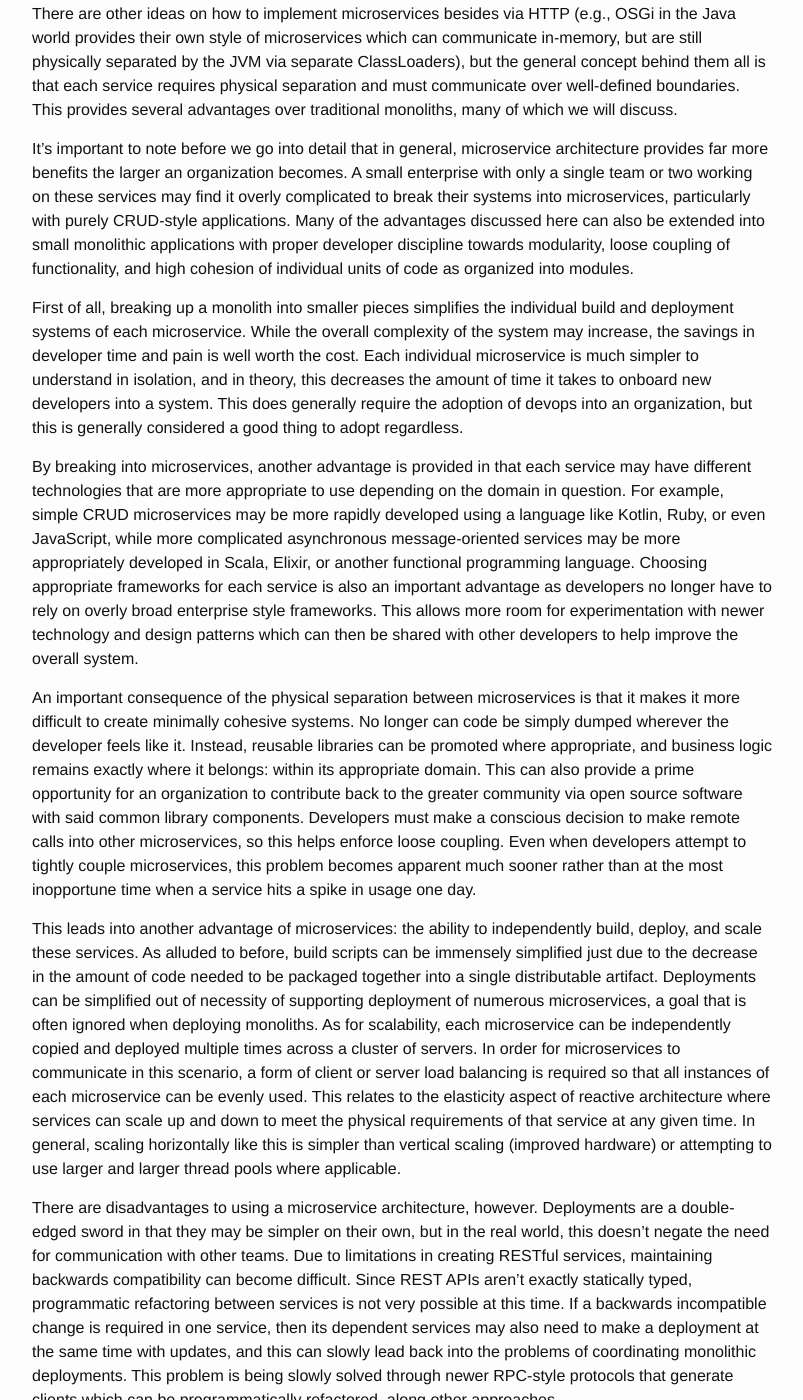
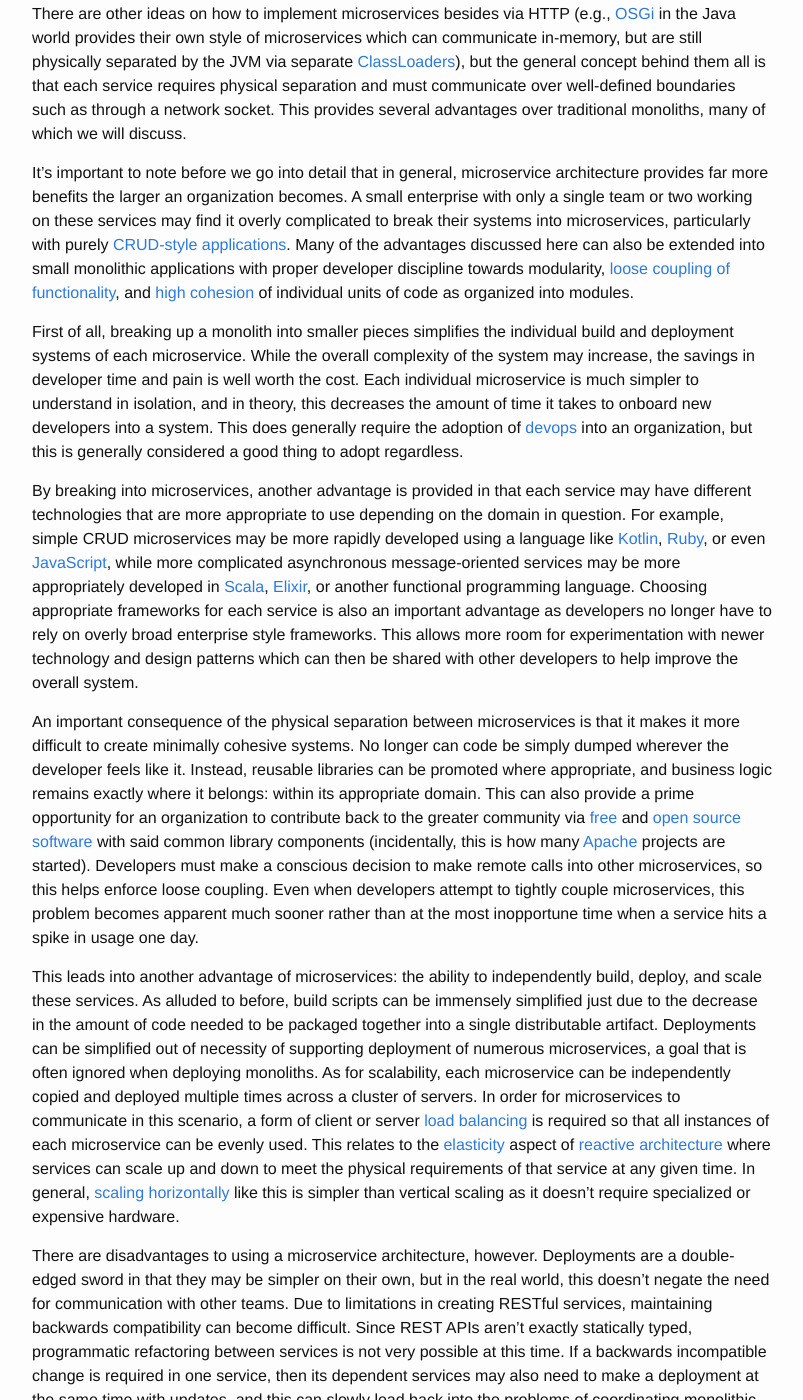
Before and after one commit to jvz/musigma.blog, a Jekyll site: the page built from _posts/2017-04-20-microservices.md, in a window 1280 px wide and 1400 px high, scrolled down 756 px. Shown: the whole window, without its empty margins (238-1041 px from the left). Built offline with Jekyll 4.4.1, drawn with Linux system fonts in a browser that asks for light colours; some of the changed text lies outside the part shown.

Commit message:
Add links and minor revisions

```diff
--- a/_posts/2017-04-20-microservices.md
+++ b/_posts/2017-04-20-microservices.md
@@ -8,48 +8,50 @@ In previous posts, we've gone over some newer frameworks and libraries for
 developing reactive microservices. Today, we'll take a step back and look at why
 developers should even consider using microservices in their projects.
 Microservices are a general category of software architecture that are loosely
-inspired by service oriented architecture (SOA) common to previous protocols
-such as SOAP, but with a focus on physical separation between services. While
-the general idea behind SOA that code should be organized and structured into
-loosely coupled services was sound, each around a particular domain or category
-of business logic, the execution left something to be desired.  Common
-implementations of SOA relied on monolithic deployments, overly complicated
-protocols that were never implemented quite the same from framework to
-framework, and generally required expensive software licenses from established
-IT companies.
+inspired by [service oriented architecture][soa] (SOA) common to previous
+protocols such as SOAP, but with a focus on physical separation between
+services. While the general idea behind SOA that code should be organized and
+structured into loosely coupled services was sound, each around a particular
+[domain][ddd] or category of business logic, the execution left something to be
+desired. Common implementations of SOA relied on monolithic deployments, overly
+complicated protocols that were never implemented quite the same from framework
+to framework, and generally required expensive software licenses from
+established IT companies.
 
 Due in part to the existing complexity of SOA usage, many developers eventually
 found themselves trapped by applications that could not be iterated on rapidly
-in an agile development environment. Deployments required complicated build
-systems easily described as "magic", and entire teams would need to be formed
-just to ensure a single deployment worked properly. This sort of process worked
-well enough in the waterfall development days (or at least as well as waterfall
-development worked itself), but as the software industry migrated to agile
-development methodologies, the friction of maintenance, deployment, and
+in an [agile development environment][agile]. Deployments required complicated
+build systems easily described as "magic", and entire teams would need to be
+formed just to ensure a single deployment worked properly. This sort of process
+worked well enough in the waterfall development days (or at least as well as
+waterfall development worked itself), but as the software industry migrated to
+agile development methodologies, the friction of maintenance, deployment, and
 onboarding new developers into overly complicated monoliths became untenable.
 
 At this point, some developers began experimenting with what would later be
 named microservices. Standardizing on the ubiquitous web standards, individual
-services were written to communicate over HTTP using XML and later JSON, relying
-on extensive library support for these standards. This borrowed the concept of
-RESTful APIs, where services provided resources which were identifiable by URIs,
-and each resource defined HTTP methods (or verbs) that could be performed on
-those resources. There are other ideas on how to implement microservices besides
-via HTTP (e.g., OSGi in the Java world provides their own style of microservices
-which can communicate in-memory, but are still physically separated by the JVM
-via separate ClassLoaders), but the general concept behind them all is that each
-service requires physical separation and must communicate over well-defined
-boundaries.  This provides several advantages over traditional monoliths, many
-of which we will discuss.
+services were written to communicate over HTTP using XML and later [JSON][json],
+relying on extensive library support for these standards. This borrowed the
+concept of [RESTful APIs][rest], where services provided resources which were
+identifiable by [URIs][uri], and each resource defined [HTTP
+methods][httpmethod] (or verbs) that could be performed on those resources.
+There are other ideas on how to implement microservices besides via HTTP (e.g.,
+[OSGi][osgi] in the Java world provides their own style of microservices which
+can communicate in-memory, but are still physically separated by the JVM via
+separate [ClassLoaders][classloader]), but the general concept behind them all
+is that each service requires physical separation and must communicate over
+well-defined boundaries such as through a network socket. This provides several
+advantages over traditional monoliths, many of which we will discuss.
 
 It's important to note before we go into detail that in general, microservice
-architecture provides far more benefits the larger an organization becomes.  A
+architecture provides far more benefits the larger an organization becomes. A
 small enterprise with only a single team or two working on these services may
 find it overly complicated to break their systems into microservices,
-particularly with purely CRUD-style applications. Many of the advantages
+particularly with purely [CRUD-style applications][crud]. Many of the advantages
 discussed here can also be extended into small monolithic applications with
-proper developer discipline towards modularity, loose coupling of functionality,
-and high cohesion of individual units of code as organized into modules.
+proper developer discipline towards modularity, [loose coupling of
+functionality][loose], and [high cohesion][cohesion] of individual units of code
+as organized into modules.
 
 First of all, breaking up a monolith into smaller pieces simplifies the
 individual build and deployment systems of each microservice. While the overall
@@ -57,20 +59,21 @@ complexity of the system may increase, the savings in developer time and pain is
 well worth the cost. Each individual microservice is much simpler to understand
 in isolation, and in theory, this decreases the amount of time it takes to
 onboard new developers into a system. This does generally require the adoption
-of devops into an organization, but this is generally considered a good thing to
-adopt regardless.
+of [devops][devops] into an organization, but this is generally considered a
+good thing to adopt regardless.
 
 By breaking into microservices, another advantage is provided in that each
 service may have different technologies that are more appropriate to use
 depending on the domain in question. For example, simple CRUD microservices may
-be more rapidly developed using a language like Kotlin, Ruby, or even
-JavaScript, while more complicated asynchronous message-oriented services may be
-more appropriately developed in Scala, Elixir, or another functional programming
-language. Choosing appropriate frameworks for each service is also an important
-advantage as developers no longer have to rely on overly broad enterprise style
-frameworks. This allows more room for experimentation with newer technology and
-design patterns which can then be shared with other developers to help improve
-the overall system.
+be more rapidly developed using a language like [Kotlin][kotlin], [Ruby][ruby],
+or even [JavaScript][node], while more complicated asynchronous message-oriented
+services may be more appropriately developed in [Scala][scala],
+[Elixir][elixir], or another functional programming language. Choosing
+appropriate frameworks for each service is also an important advantage as
+developers no longer have to rely on overly broad enterprise style frameworks.
+This allows more room for experimentation with newer technology and design
+patterns which can then be shared with other developers to help improve the
+overall system.
 
 An important consequence of the physical separation between microservices is
 that it makes it more difficult to create minimally cohesive systems. No longer
@@ -78,9 +81,10 @@ can code be simply dumped wherever the developer feels like it. Instead,
 reusable libraries can be promoted where appropriate, and business logic remains
 exactly where it belongs: within its appropriate domain. This can also provide a
 prime opportunity for an organization to contribute back to the greater
-community via open source software with said common library components.
-Developers must make a conscious decision to make remote calls into other
-microservices, so this helps enforce loose coupling. Even when developers
+community via [free][fsf] and [open source software][oss] with said common
+library components (incidentally, this is how many [Apache][asf] projects are
+started). Developers must make a conscious decision to make remote calls into
+other microservices, so this helps enforce loose coupling. Even when developers
 attempt to tightly couple microservices, this problem becomes apparent much
 sooner rather than at the most inopportune time when a service hits a spike in
 usage one day.
@@ -88,17 +92,18 @@ usage one day.
 This leads into another advantage of microservices: the ability to independently
 build, deploy, and scale these services. As alluded to before, build scripts can
 be immensely simplified just due to the decrease in the amount of code needed to
-be packaged together into a single distributable artifact.  Deployments can be
+be packaged together into a single distributable artifact. Deployments can be
 simplified out of necessity of supporting deployment of numerous microservices,
 a goal that is often ignored when deploying monoliths. As for scalability, each
 microservice can be independently copied and deployed multiple times across a
 cluster of servers. In order for microservices to communicate in this scenario,
-a form of client or server load balancing is required so that all instances of
-each microservice can be evenly used. This relates to the elasticity aspect of
-reactive architecture where services can scale up and down to meet the physical
-requirements of that service at any given time. In general, scaling horizontally
-like this is simpler than vertical scaling (improved hardware) or attempting to
-use larger and larger thread pools where applicable.
+a form of client or server [load balancing][lb] is required so that all
+instances of each microservice can be evenly used. This relates to the
+[elasticity][elasticity] aspect of [reactive architecture][reactive] where
+services can scale up and down to meet the physical requirements of that service
+at any given time. In general, [scaling horizontally][scaling] like this is
+simpler than vertical scaling as it doesn't require specialized or expensive
+hardware.
 
 There are disadvantages to using a microservice architecture, however.
 Deployments are a double-edged sword in that they may be simpler on their own,
@@ -106,29 +111,33 @@ but in the real world, this doesn't negate the need for communication with other
 teams. Due to limitations in creating RESTful services, maintaining backwards
 compatibility can become difficult. Since REST APIs aren't exactly statically
 typed, programmatic refactoring between services is not very possible at this
-time.  If a backwards incompatible change is required in one service, then its
+time. If a backwards incompatible change is required in one service, then its
 dependent services may also need to make a deployment at the same time with
 updates, and this can slowly lead back into the problems of coordinating
-monolithic deployments. This problem is being slowly solved through newer
-RPC-style protocols that generate clients which can be programmatically
-refactored, along other approaches.
+monolithic deployments. Renewed research into RPC-style protocols is working on
+solving these types of problems, but there is no silver bullet. Following
+[semantic versioning][semver] strictly can help smooth migrations between
+incompatible versions of APIs, but this comes with its own set of limitations
+such as requiring to support multiple versions of an API while migrations take
+place as well as challenges in migrating or synchronizing different versions of
+data stores behind the APIs.
 
 A common pitfall when breaking a monolith into microservices is splitting them
 up too finely. This can be compared to a similar problem of dropping the use of
-relational databases purely in exchange for using a NoSQL style database.  While
+relational databases purely in exchange for using a NoSQL style database. While
 certain domains may find this pattern lends well to use, other domains are
 relational in nature and can't be physically decoupled without introducing
 numerous performance problems. If this happens, though, not all is lost! Using a
-distributed trace logging library such as Zipkin can help identify tightly
-coupled microservices and performance issues in context of the physical flow of
-data in relation to particular requests or events. After identifying these parts
-of a system, they might be rejoined, or the overall architecture of how data
-relate to each other can be revisited.
+distributed trace logging library such as [Zipkin][zipkin] can help identify
+tightly coupled microservices and performance issues in context of the physical
+flow of data in relation to particular requests or events. After identifying
+these parts of a system, they might be rejoined, or the overall architecture of
+how data relate to each other can be revisited.
 
 Another difficult issue in microservice architectures is that the divide between
 frontend and backend needs can become ever greater. While the backend attempts
 to remain logically pure, frontend needs begin to clash with UI requirements
-that join data from numerous microservices into a single page.  Supporting such
+that join data from numerous microservices into a single page. Supporting such
 UIs is generally much simpler in monolithic applications, but the microservice
 world is quickly researching and experimenting with alternative approaches to
 exposing APIs to applications.
@@ -146,14 +155,14 @@ libraries. This also allows for more intelligent caching and prefetching of data
 based on common usage patterns.
 
 Another approach is to use an alternative method to interacting with APIs such
-as via GraphQL. Instead of exposing RESTful APIs directly to the frontend, a
-GraphQL endpoint is provided which can be used to specify the data structures
-required for a page along with filters on individual fields of the data, and
-individual fields can be updated via the same mechanism. While this is not
-RESTful in the slightest, it does tend to work better in practice when defining
-an ever-changing API that both frontend and backend developers can agree on.
-This also makes it much simpler to refactor individual microservices without
-disrupting the frontend as the GraphQL server itself performs the data
+as via [GraphQL][graphql]. Instead of exposing RESTful APIs directly to the
+frontend, a GraphQL endpoint is provided which can be used to specify the data
+structures required for a page along with filters on individual fields of the
+data, and individual fields can be updated via the same mechanism. While this is
+not RESTful in the slightest, it does tend to work better in practice when
+defining an ever-changing API that both frontend and backend developers can
+agree on. This also makes it much simpler to refactor individual microservices
+without disrupting the frontend as the GraphQL server itself performs the data
 translations into the requested structure. This also provides an interesting
 opportunity for caching and prefetching of data.
 
@@ -167,7 +176,39 @@ logical conclusion, the only realistic way I could think to implement it without
 an extremely long response latency would be to interpret the request as a
 message, and then, using websockets, individual pieces of the user's data could
 be sent back as messages which would feed into a Redux-style state management
-library which would fill in relevant UI elements as it loaded.  While this
-approach is not exactly realistic, the underlying idea of passing messages
-between the frontend and backend is interesting and should be considered as
-another alternative to traditional synchronous request/response APIs.
+library which would fill in relevant UI elements as it loaded. Existing
+messaging protocols such as [STOMP][stomp] may be useful in implementing this
+idea. While this approach of preloading all of a user's data is not exactly
+realistic, the underlying idea of passing messages between the frontend and
+backend is interesting and should be considered as another alternative to
+traditional synchronous request/response APIs.
+
+[soa]: https://en.wikipedia.org/wiki/Service-oriented_architecture
+[ddd]: https://en.wikipedia.org/wiki/Domain-driven_design
+[agile]: http://agilemanifesto.org/
+[json]: http://www.json.org/
+[rest]: https://en.wikipedia.org/wiki/Representational_state_transfer
+[uri]: https://en.wikipedia.org/wiki/Uniform_Resource_Identifier
+[httpmethod]: https://en.wikipedia.org/wiki/Hypertext_Transfer_Protocol#Request_methods
+[osgi]: https://www.osgi.org/
+[classloader]: https://docs.oracle.com/javase/8/docs/api/java/lang/ClassLoader.html
+[crud]: https://en.wikipedia.org/wiki/Create,_read,_update_and_delete
+[loose]: https://en.wikipedia.org/wiki/Loose_coupling
+[cohesion]: https://en.wikipedia.org/wiki/Cohesion_(computer_science)
+[devops]: https://en.wikipedia.org/wiki/DevOps
+[kotlin]: https://kotlinlang.org/
+[ruby]: https://www.ruby-lang.org/en/
+[node]: https://nodejs.org/en/
+[scala]: https://www.scala-lang.org/
+[elixir]: http://elixir-lang.org/
+[oss]: https://opensource.org/
+[fsf]: https://fsf.org/
+[asf]: https://www.apache.org/
+[lb]: https://en.wikipedia.org/wiki/Load_balancing_(computing)
+[elasticity]: https://en.wikipedia.org/wiki/Elasticity_(cloud_computing)
+[reactive]: http://www.reactivemanifesto.org/
+[scaling]: https://en.wikipedia.org/wiki/Scalability#Horizontal_and_vertical_scaling
+[semver]: http://semver.org/
+[zipkin]: http://zipkin.io/
+[graphql]: http://graphql.org/
+[stomp]: https://stomp.github.io/
```
